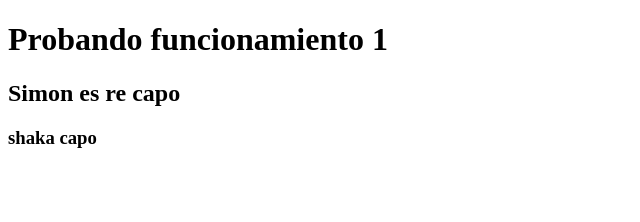
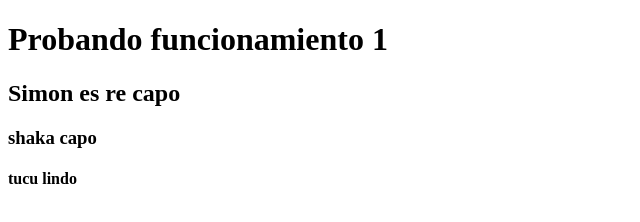
Before and after one commit to Nicolasvudesa/Primer-repositorio-prueba, a plain HTML site: page index.html in a window 1280 px wide. Shown: the full height of the page, 0-640 px from the left. Drawn offline with Linux system fonts and the light colour scheme.

Commit message:
lo que hizo shaka

```diff
--- a/index.html
+++ b/index.html
@@ -11,6 +11,8 @@
 <h1>Probando funcionamiento 1</h1>
 <h2>Simon es re capo</h2>
 <h3>shaka capo</h3>
+<h4> tucu lindo</h4>
+
 
 </body>
 </html>
```
